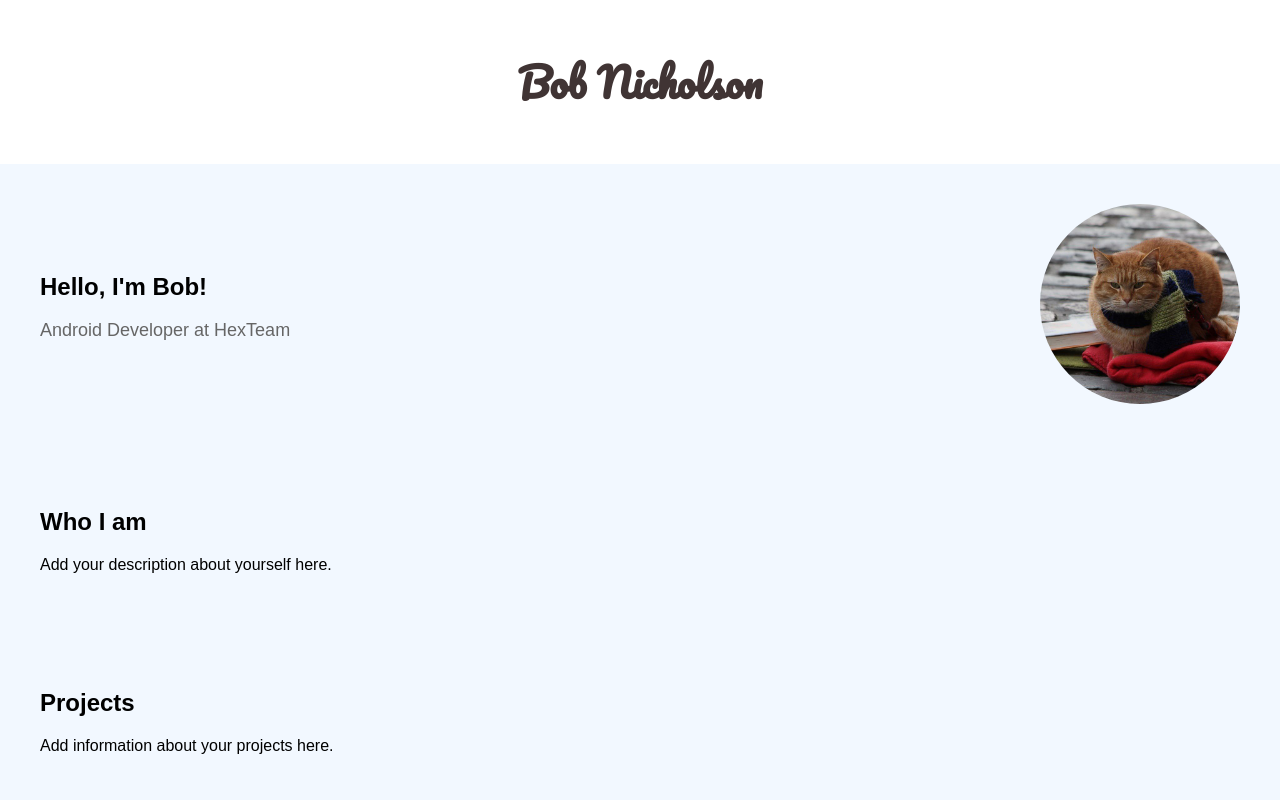
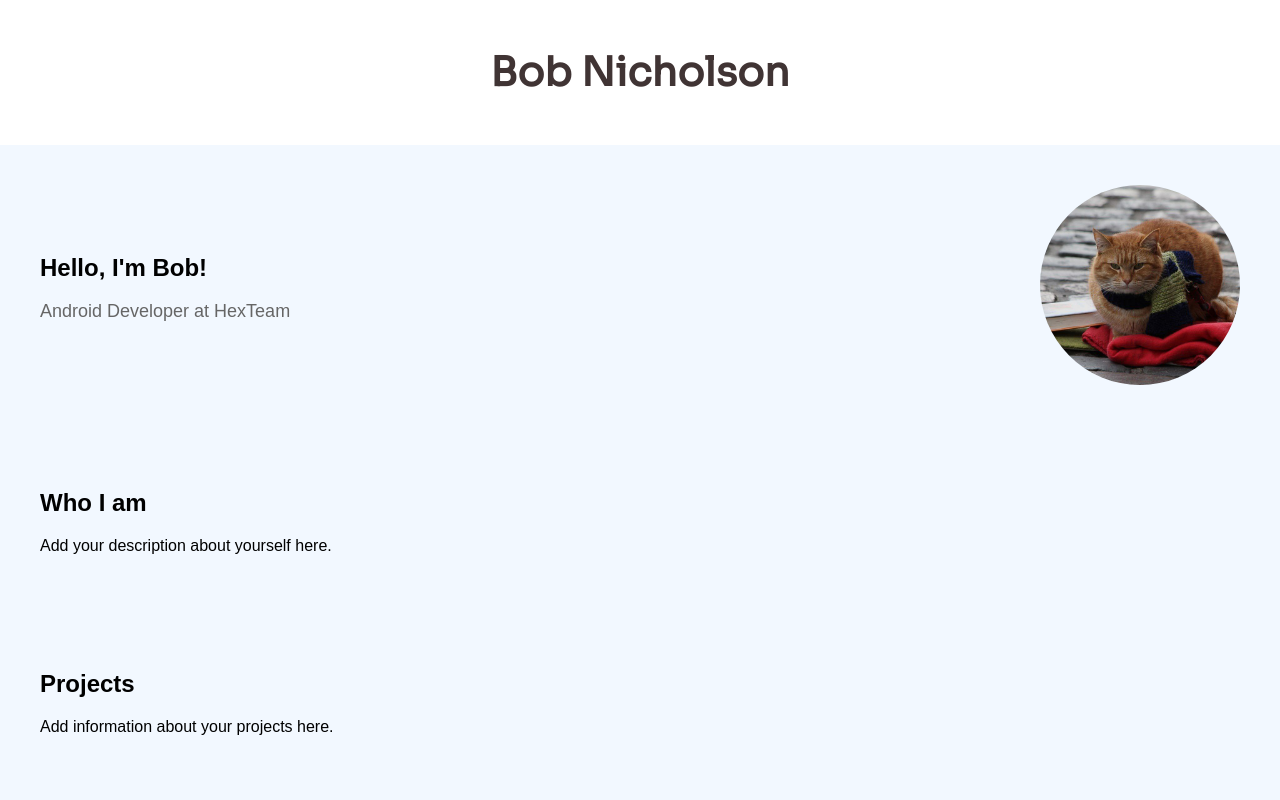
Before and after one commit to BobNich/bobnich.github.io, a plain HTML site: page index.html in a window 1280 px wide. Shown: the top 800 px of the page. Drawn offline with Linux system fonts and the light colour scheme.

Commit message:
- Updated title font

```diff
--- a/css/styles.css
+++ b/css/styles.css
@@ -10,7 +10,7 @@ body {
   }
 
   .name {
-    font-family: 'Pacifico', cursive; /* Выбранный шрифт */
+    font-family: 'Sora', normal;
     font-size: 40px;
     color: #403434;
   }
--- a/index.html
+++ b/index.html
@@ -4,7 +4,7 @@
   <title>Bob Nicholson</title>
   <link rel="stylesheet" href="css/styles.css">
   <style>
-    @import url('https://fonts.googleapis.com/css2?family=Pacifico&display=swap');
+    @import url('https://fonts.googleapis.com/css2?family=Sora&display=swap');
     html, body {
       height: 100%;
       margin: 0;
```
